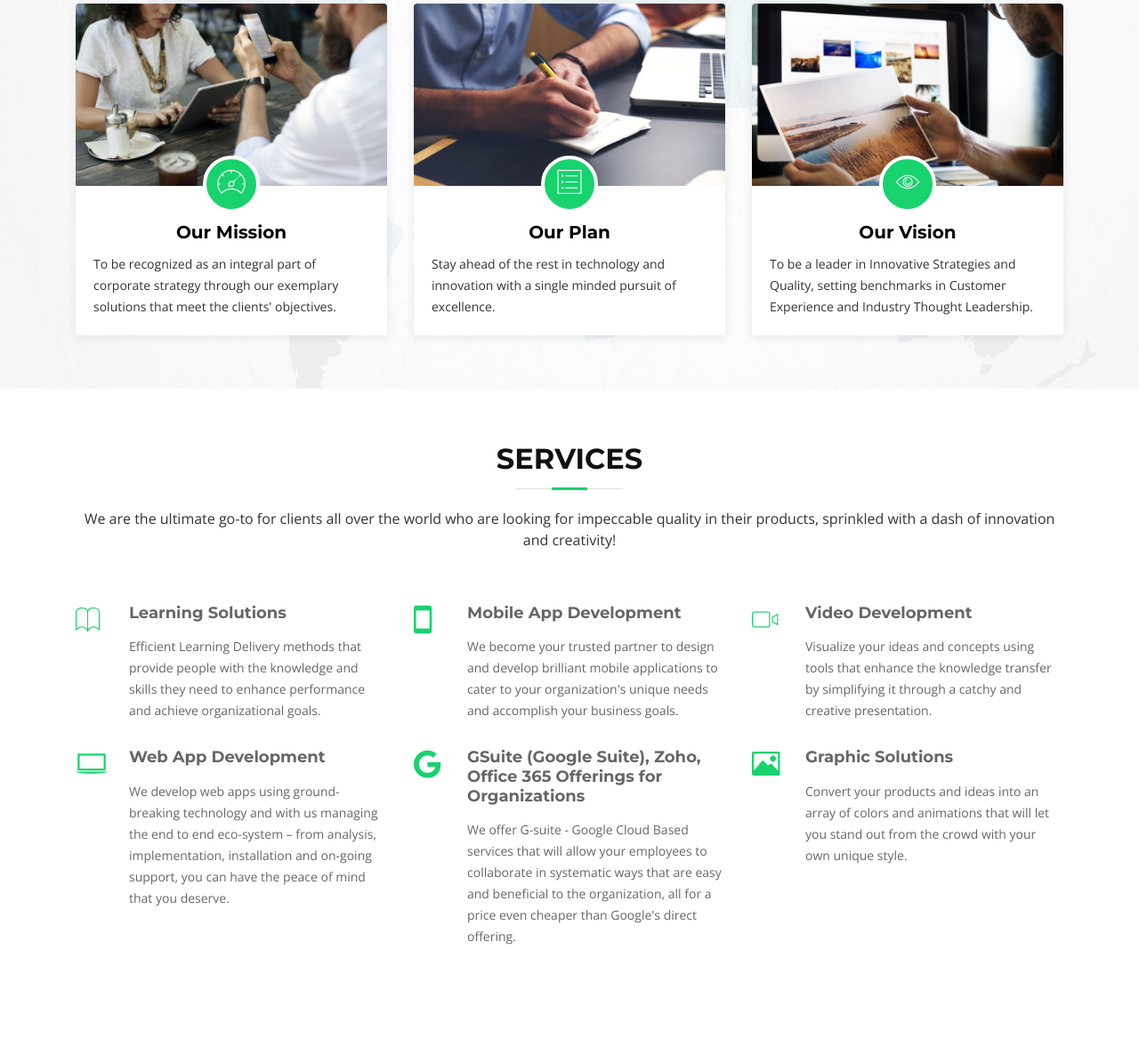
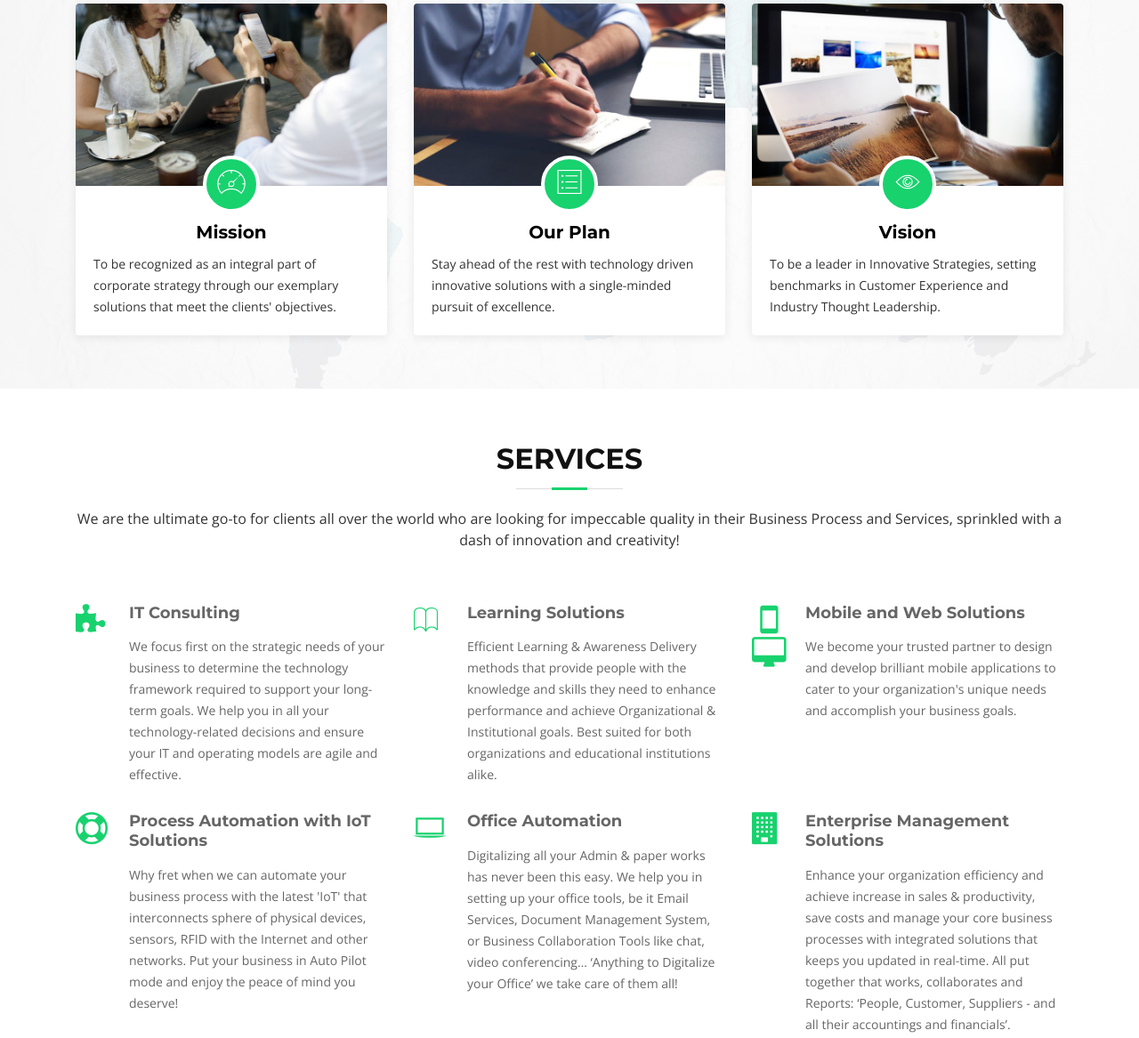
Before and after one commit to zakgit/btandt, a plain HTML site: page index.html in a window 1280 px wide. Shown: the part 1037-2204 px from the top of the page at 89% size. Drawn offline with nearby package versions, Linux system fonts and the light colour scheme; files whose address does not match are found by name.

Commit message:
changes in content

```diff
--- a/index.html
+++ b/index.html
@@ -136,35 +136,6 @@
   <main id="main">
 
     <!--==========================
-      Featured Services Section
-    ============================-->
-    <section id="featured-services" style="display: none;">
-      <div class="container">
-        <div class="row">
-
-          <div class="col-lg-4 box">
-            <i class="ion-ios-bookmarks-outline"></i>
-            <h4 class="title"><a href="#">Lorem Ipsum Delino</a></h4>
-            <p class="description">Voluptatum deleniti atque corrupti quos dolores et quas molestias excepturi sint occaecati cupiditate non provident</p>
-          </div>
-
-          <div class="col-lg-4 box box-bg">
-            <i class="ion-ios-stopwatch-outline"></i>
-            <h4 class="title"><a href="#">Dolor Sitema</a></h4>
-            <p class="description">Minim veniam, quis nostrud exercitation ullamco laboris nisi ut aliquip ex ea commodo consequat tarad limino ata</p>
-          </div>
-
-          <div class="col-lg-4 box">
-            <i class="ion-ios-heart-outline"></i>
-            <h4 class="title"><a href="#">Sed ut perspiciatis</a></h4>
-            <p class="description">Duis aute irure dolor in reprehenderit in voluptate velit esse cillum dolore eu fugiat nulla pariatur</p>
-          </div>
-
-        </div>
-      </div>
-    </section><!-- #featured-services -->
-
-    <!--==========================
       About Us Section
     ============================-->
     <section id="about">
@@ -183,7 +154,7 @@
                 <img src="img/about-mission.jpg" alt="" class="img-fluid">
                 <div class="icon"><i class="ion-ios-speedometer-outline"></i></div>
               </div>
-              <h2 class="title">Our Mission</h2>
+              <h2 class="title">Mission</h2>
               <p>
                 To be recognized as an integral part of corporate strategy through our exemplary solutions that meet the clients' objectives.
               </p>
@@ -198,7 +169,7 @@
               </div>
               <h2 class="title">Our Plan</h2>
               <p>
-                Stay ahead of the rest in technology and innovation with a single minded pursuit of excellence.
+                Stay ahead of the rest with technology driven innovative solutions with a single-minded pursuit of excellence.
               </p>
             </div>
           </div>
@@ -209,9 +180,9 @@
                 <img src="img/about-vision.jpg" alt="" class="img-fluid">
                 <div class="icon"><i class="ion-ios-eye-outline"></i></div>
               </div>
-              <h2 class="title">Our Vision</h2>
+              <h2 class="title">Vision</h2>
               <p>
-                To be a leader in Innovative Strategies and Quality, setting benchmarks in Customer Experience and Industry Thought Leadership.
+                To be a leader in Innovative Strategies, setting benchmarks in Customer Experience and Industry Thought Leadership.
               </p>
             </div>
           </div>
@@ -229,40 +200,40 @@
 
         <header class="section-header wow fadeInUp">
           <h3>Services</h3>
-          <p>We are the ultimate go-to for clients all over the world who are looking for impeccable quality in their products, sprinkled with a dash of innovation and creativity!</p>
+          <p>We are the ultimate go-to for clients all over the world who are looking for impeccable quality in their Business Process and Services, sprinkled with a dash of innovation and creativity!</p>
         </header>
 
         <div class="row">
 
+          <div class="col-lg-4 col-md-6 box wow bounceInUp" data-wow-delay="0.1s" data-wow-duration="1.4s">
+            <div class="icon"><i class="fa fa-puzzle-piece"></i></div>
+            <h4 class="title">IT Consulting</h4>
+            <p class="description">We focus first on the strategic needs of your business to determine the technology framework required to support your long-term goals. We help you in all your technology-related decisions and ensure your IT and operating models are agile and effective.</p>
+          </div>
           <div class="col-lg-4 col-md-6 box wow bounceInUp" data-wow-duration="1.4s">
             <div class="icon"><i class="ion-ios-book-outline"></i></div>
             <h4 class="title">Learning Solutions</h4>
-            <p class="description">Efficient Learning Delivery methods that provide people with the knowledge and skills they need to enhance performance and achieve organizational goals.</p>
+            <p class="description">Efficient Learning &amp; Awareness Delivery methods that provide people with the knowledge and skills they need to enhance performance and achieve Organizational &amp; Institutional goals. Best suited for both organizations and educational institutions alike.</p>
           </div>
           <div class="col-lg-4 col-md-6 box wow bounceInUp" data-wow-duration="1.4s">
-            <div class="icon"><i class="ion-android-phone-portrait"></i></div>
-            <h4 class="title">Mobile App Development</h4>
+            <div class="icon" style="text-align: center; "><i class="ion-android-phone-portrait"></i><br><i class="fa fa-desktop"></i></div>
+            <h4 class="title">Mobile and Web Solutions</h4>
             <p class="description">We become your trusted partner to design and develop brilliant mobile applications to cater to your organization's unique needs and accomplish your business goals.</p>
           </div>
           <div class="col-lg-4 col-md-6 box wow bounceInUp" data-wow-duration="1.4s">
-            <div class="icon"><i class="ion-ios-videocam-outline"></i></div>
-            <h4 class="title">Video Development</h4>
-            <p class="description">Visualize your ideas and concepts using tools that enhance the knowledge transfer by simplifying it through a catchy and creative presentation.</p>
+            <div class="icon"><i class="fa fa-support"></i></div>
+            <h4 class="title">Process Automation with IoT Solutions</h4>
+            <p class="description">Why fret when we can automate your business process with the latest 'IoT' that interconnects sphere of physical devices, sensors, RFID with the Internet and other networks. Put your business in Auto Pilot mode and enjoy the peace of mind you deserve!</p>
           </div>
           <div class="col-lg-4 col-md-6 box wow bounceInUp" data-wow-delay="0.1s" data-wow-duration="1.4s">
             <div class="icon"><i class="ion-laptop"></i></div>
-            <h4 class="title">Web App Development</h4>
-            <p class="description">We develop web apps using ground-breaking technology and with us managing the end to end eco-system – from analysis, implementation, installation and on-going support, you can have the peace of mind that you deserve.</p>
+            <h4 class="title">Office Automation</h4>
+            <p class="description">Digitalizing all your Admin &amp; paper works has never been this easy. We help you in setting up your office tools, be it Email Services, Document Management System, or Business Collaboration Tools like chat, video conferencing… ‘Anything to Digitalize your Office’ we take care of them all!</p>
           </div>
           <div class="col-lg-4 col-md-6 box wow bounceInUp" data-wow-delay="0.1s" data-wow-duration="1.4s">
-            <div class="icon"><i class="fa fa-google"></i></div>
-            <h4 class="title">GSuite (Google Suite), Zoho, Office 365 Offerings for Organizations</h4>
-            <p class="description">We offer G-suite - Google Cloud Based services that will allow your employees to collaborate in systematic ways that are easy and beneficial to the organization, all for a price even cheaper than Google's direct offering.</p>
-          </div>
-          <div class="col-lg-4 col-md-6 box wow bounceInUp" data-wow-delay="0.1s" data-wow-duration="1.4s">
-            <div class="icon"><i class="ion-image"></i></div>
-            <h4 class="title">Graphic Solutions</h4>
-            <p class="description">Convert your products and ideas into an array of colors and animations that will let you stand out from the crowd with your own unique style.</p>
+            <div class="icon"><i class="fa fa-building"></i></div>
+            <h4 class="title">Enterprise Management Solutions</h4>
+            <p class="description">Enhance your organization efficiency and achieve increase in sales &amp; productivity, save costs and manage your core business processes with integrated solutions that keeps you updated in real-time. All put together that works, collaborates and Reports: ‘People, Customer, Suppliers - and all their accountings and financials’.</p>
           </div>
 
         </div>
@@ -297,7 +268,7 @@
           </div>
           <div class="col-lg-6 col-md-6 box wow bounceInUp" data-wow-delay="0.1s" data-wow-duration="1.4s">
             <h4 class="title"><img src="img/small-erp.png" alt="" style="height: 50px;" /> Enterprise resource planning (ERP)</h4>
-            <p class="description">Want to improve operational efficiency, achieve increase in sales &amp; productivity, cost savings and enhance customer satisfaction? Look no further! Our all-in-one ERP helps you forecast sales, manage inventory and even automate HR leave policies.</p>
+            <p class="description">Our all-in-one ERP helps you manage all your core business processes. Hire to Retire, Purchase to Pay or Order to Cash! With this you can forecast sales, manage inventory and even automate your HR policies.</p>
           </div>
 
         </div>
@@ -728,7 +699,7 @@
             <div class="contact-email">
               <i class="ion-ios-email-outline"></i>
               <h3>Email</h3>
-              <p><a href="mailto:info@btandt.com">info@btandt.com</a></p>
+              <p><a href="mailto:info@btnt.qa">info@btnt.qa</a></p>
             </div>
           </div>
 
```
